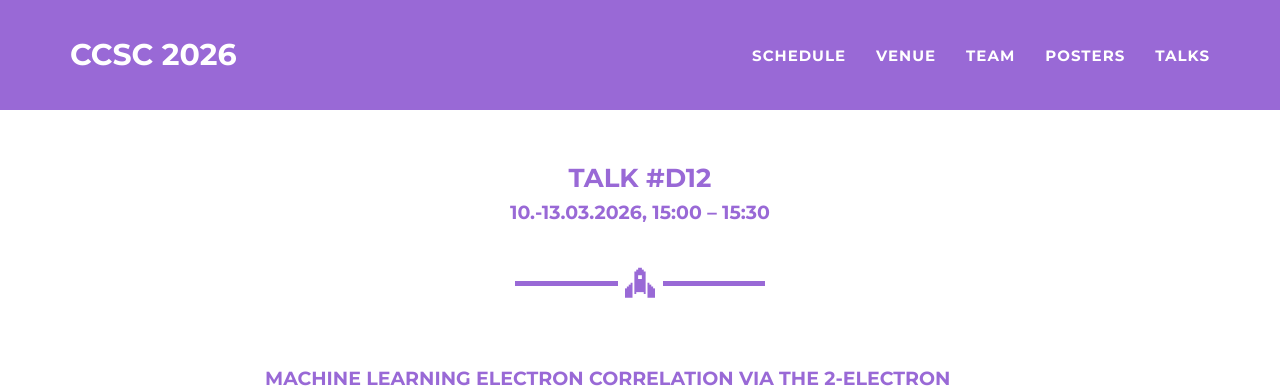
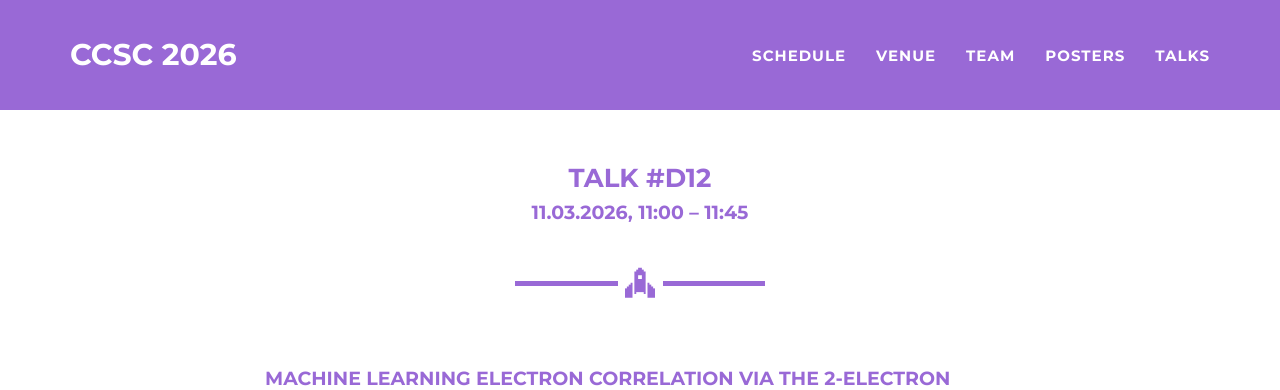
Before and after one commit to ccsc2026/ccsc2026.github.io, a Jekyll site: the page built from talks/pavanello.md, in a window 1280 px wide and 900 px high. Shown: the top 390 px of the window. Built offline with Jekyll 4.4.1, drawn with Linux system fonts in a browser that asks for light colours.

Commit message:
Update pavanello.md

```diff
--- a/talks/pavanello.md
+++ b/talks/pavanello.md
@@ -2,7 +2,7 @@
 layout: talkpage
 categories: [keynote]
 talknumber: D12
-talktime: '10.-13.03.2026, 15:00 – 15:30'
+talktime: '11.03.2026, 11:00 – 11:45'
 speaker: Prof. Michele Pavanello
 img: 'Pavanello, Michele.png'
 location: 'Rutgers University-Newark · Department of Physics · New Jersey (USA)'
```
